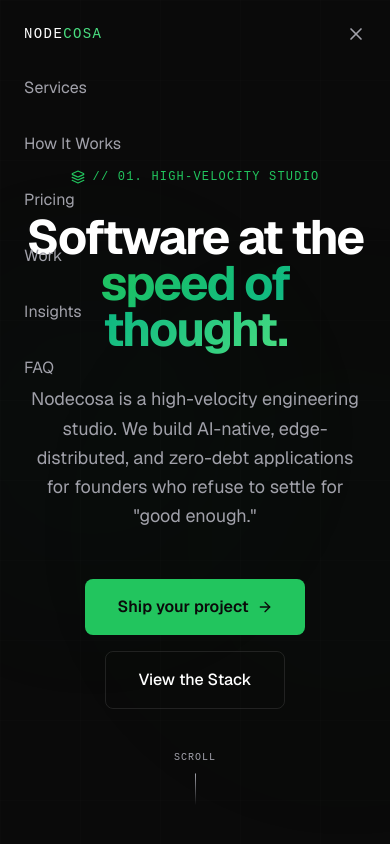
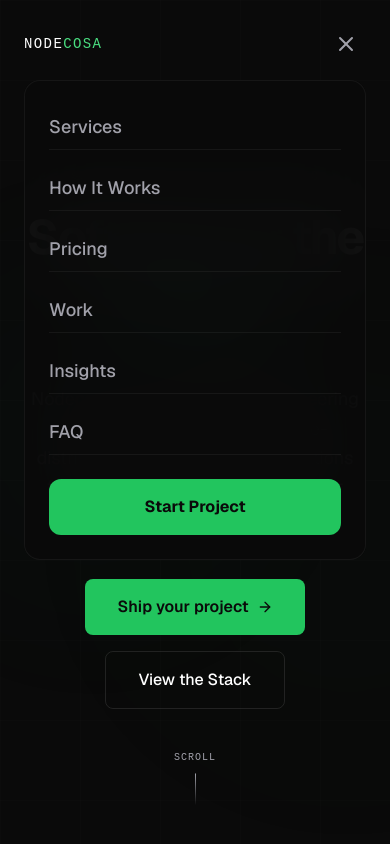
Before and after one commit to mwengamulinge/nodecosa-studio, a React (Vite) app: page / in a window 390 px wide. Both pictures are taken after a click on the button 356 px from the left and 34 px from the top of the page. Shown: the top 844 px of the page. Built offline with nearby package versions, Linux system fonts and the light colour scheme; a web font is replaced by a local one.

Commit message:
Update Navbar.jsx

```diff
--- a/src/components/Navbar.jsx
+++ b/src/components/Navbar.jsx
@@ -14,6 +14,11 @@
     return () => window.removeEventListener('scroll', handleScroll)
   }, [])
 
+  // Close mobile menu when route changes
+  useEffect(() => {
+    setIsMobileMenuOpen(false)
+  }, [location.pathname])
+
   const navLinks = [
     { name: 'Services', href: '/#services' },
     { name: 'How It Works', href: '/#how-it-works' },
@@ -29,7 +34,7 @@
     }`}>
       <div className="max-w-6xl mx-auto px-6 lg:px-8">
         <div className="flex items-center justify-between">
-          <Link to="/" className="font-mono text-sm tracking-widest">
+          <Link to="/" className="font-mono text-sm tracking-widest outline-none">
             NODE<span className="text-primary-400">COSA</span>
           </Link>
 
@@ -39,21 +44,27 @@
               <Link
                 key={link.name}
                 to={link.href}
-                className="text-sm text-muted hover:text-white transition-colors"
+                className={`text-sm transition-colors duration-300 ${
+                  location.pathname === link.href ? 'text-white' : 'text-muted hover:text-white'
+                }`}
               >
                 {link.name}
               </Link>
             ))}
             <Link
               to="/#contact"
-              className="px-5 py-2.5 bg-primary-500 hover:bg-primary-400 text-dark text-sm font-semibold rounded-lg transition-all"
+              className="px-5 py-2.5 bg-primary-500 hover:bg-primary-400 text-dark text-sm font-semibold rounded-lg transition-all active:scale-95"
             >
               Start Project
             </Link>
           </div>
 
-          <button className="md:hidden text-muted" onClick={() => setIsMobileMenuOpen(!isMobileMenuOpen)}>
-            {isMobileMenuOpen ? <X size={20} /> : <Menu size={20} />}
+          {/* Mobile menu button */}
+          <button
+            className="md:hidden text-muted hover:text-white transition-colors p-2"
+            onClick={() => setIsMobileMenuOpen(!isMobileMenuOpen)}
+          >
+            {isMobileMenuOpen ? <X size={24} /> : <Menu size={24} />}
           </button>
         </div>
 
@@ -64,19 +75,28 @@
               initial={{ opacity: 0, height: 0 }}
               animate={{ opacity: 1, height: 'auto' }}
               exit={{ opacity: 0, height: 0 }}
-              className="md:hidden overflow-hidden"
+              transition={{ duration: 0.3, ease: "circOut" }}
+              className="md:hidden overflow-hidden bg-dark/95 backdrop-blur-2xl rounded-2xl mt-4 border border-white/5"
             >
-              <div className="pt-6 pb-4 flex flex-col gap-4">
+              <div className="p-6 flex flex-col gap-4">
                 {navLinks.map((link) => (
                   <Link
                     key={link.name}
                     to={link.href}
-                    className="text-muted py-2"
+                    className="text-muted text-lg font-medium hover:text-white py-2 border-b border-white/5"
                     onClick={() => setIsMobileMenuOpen(false)}
                   >
                     {link.name}
                   </Link>
                 ))}
+                {/* Added Start Project to Mobile */}
+                <Link
+                  to="/#contact"
+                  onClick={() => setIsMobileMenuOpen(false)}
+                  className="mt-2 px-5 py-4 bg-primary-500 text-dark text-center font-bold rounded-xl"
+                >
+                  Start Project
+                </Link>
               </div>
             </motion.div>
           )}
```
